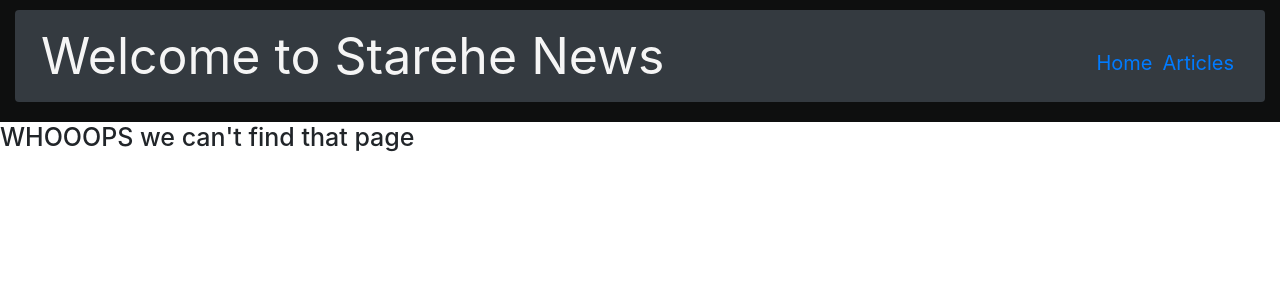
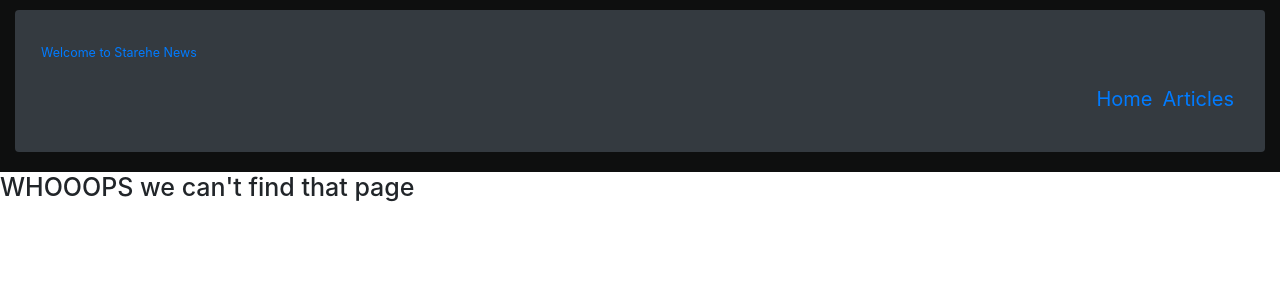
Before and after one commit to alex-muliande/News-highlight, a Flask app: template app/templates/fourOwfour.html in a window 1280 px wide. Shown: the top 300 px of the page. Run offline with Flask 2, Linux system fonts and the light colour scheme; the template is opened without the code that fills it, so the values that code supplies are empty; some libraries are stand-ins or nearby versions.

Commit message:
Add navbar stylings  .

```diff
--- a/app/static/CSS/styles.css
+++ b/app/static/CSS/styles.css
@@ -53,7 +53,7 @@
     background-color:rgb(14, 15, 15);
 
 }
-#route{
+#nav{
     font-size: 50px;
     color: whitesmoke;
 }
```
